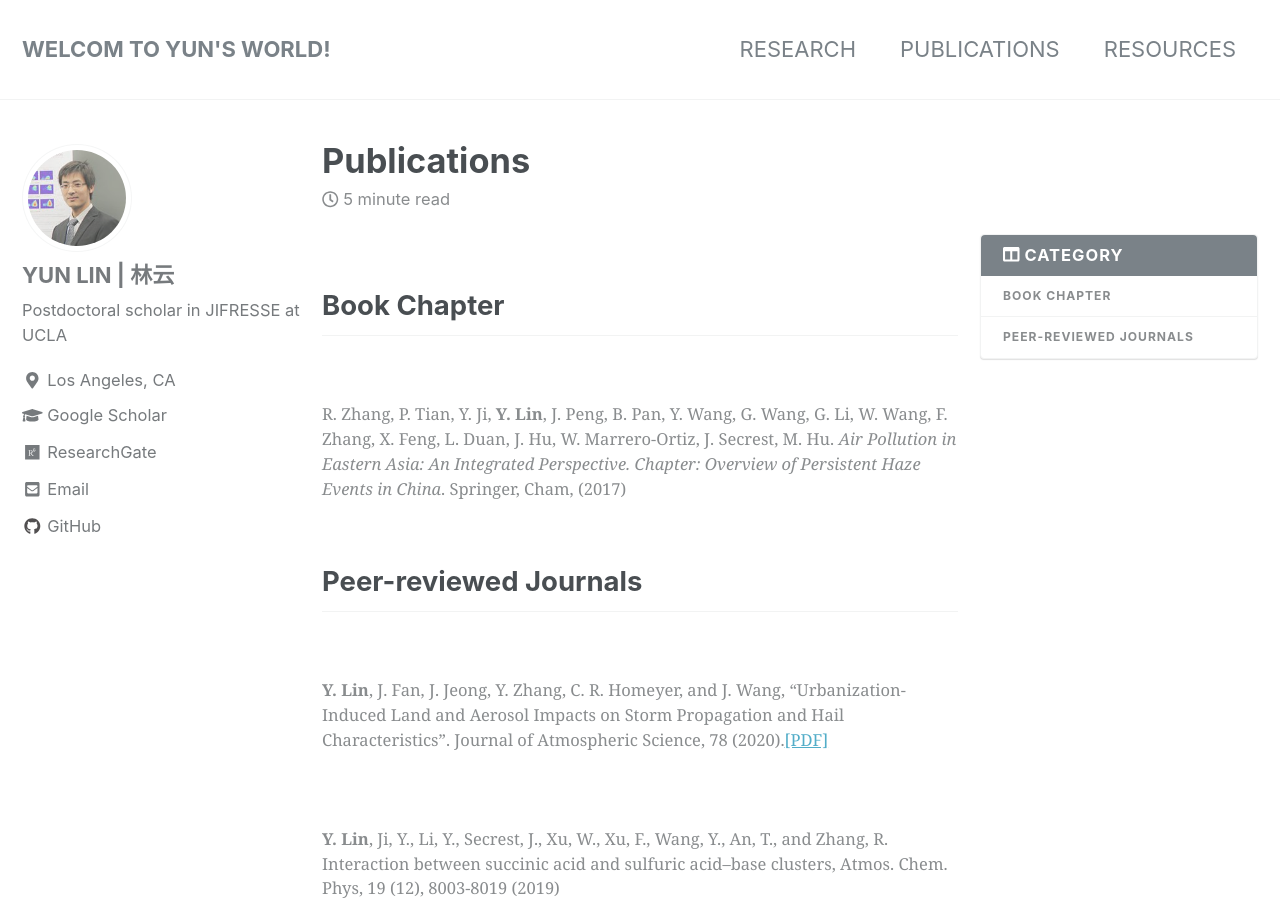
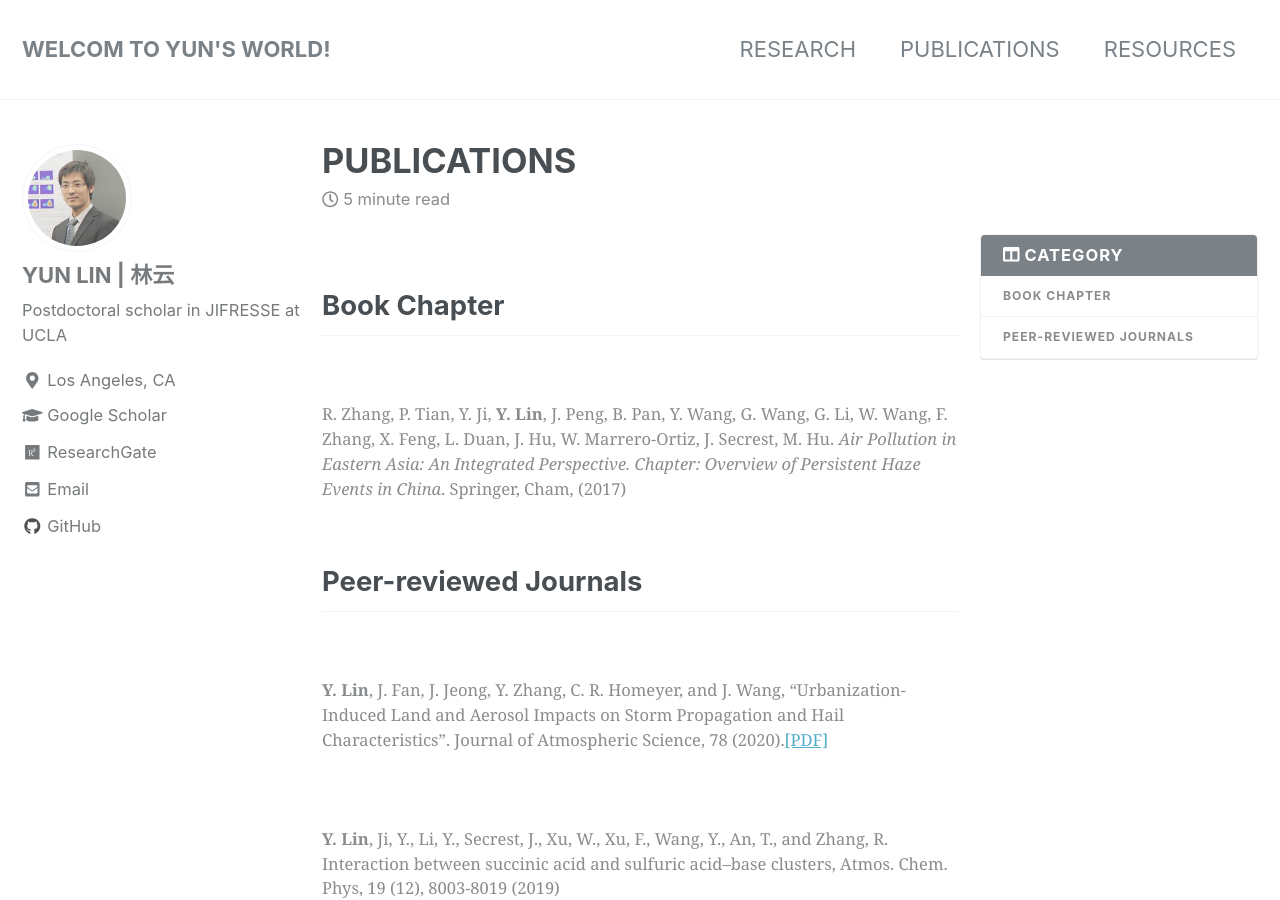
Before and after one commit to nolanylin/nolanylin.github.io, a Jekyll site: the page built from _pages/publications.md, in a window 1280 px wide and 900 px high. Built offline with Jekyll 4.4.1, drawn with Linux system fonts in a browser that asks for light colours; nearby versions of some CDN libraries.

```diff
--- a/_pages/publications.md
+++ b/_pages/publications.md
@@ -1,6 +1,6 @@
 ---
 layout: single
-title: "Publications"
+title: "PUBLICATIONS"
 excerpt: "History of my publications in various academic journals and books."
 permalink: /publications/
 date: 2021-3-12
```
